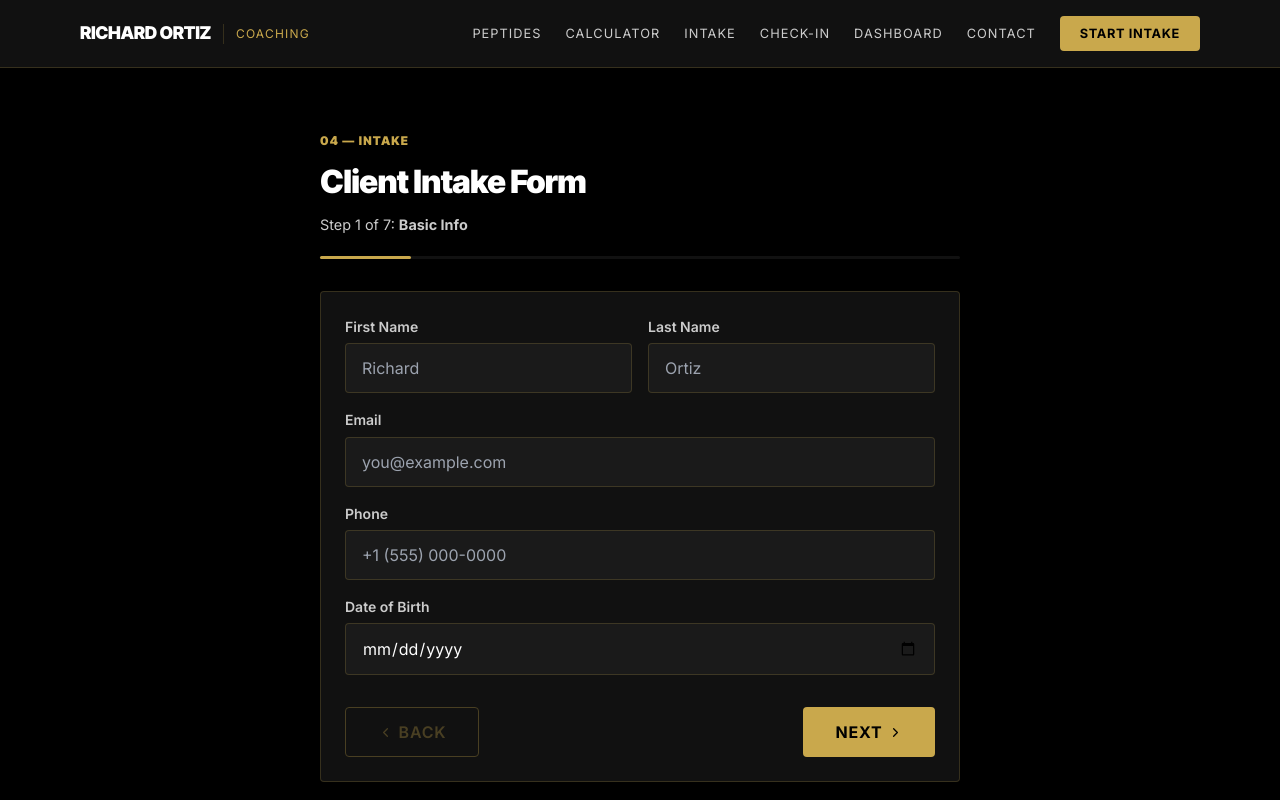
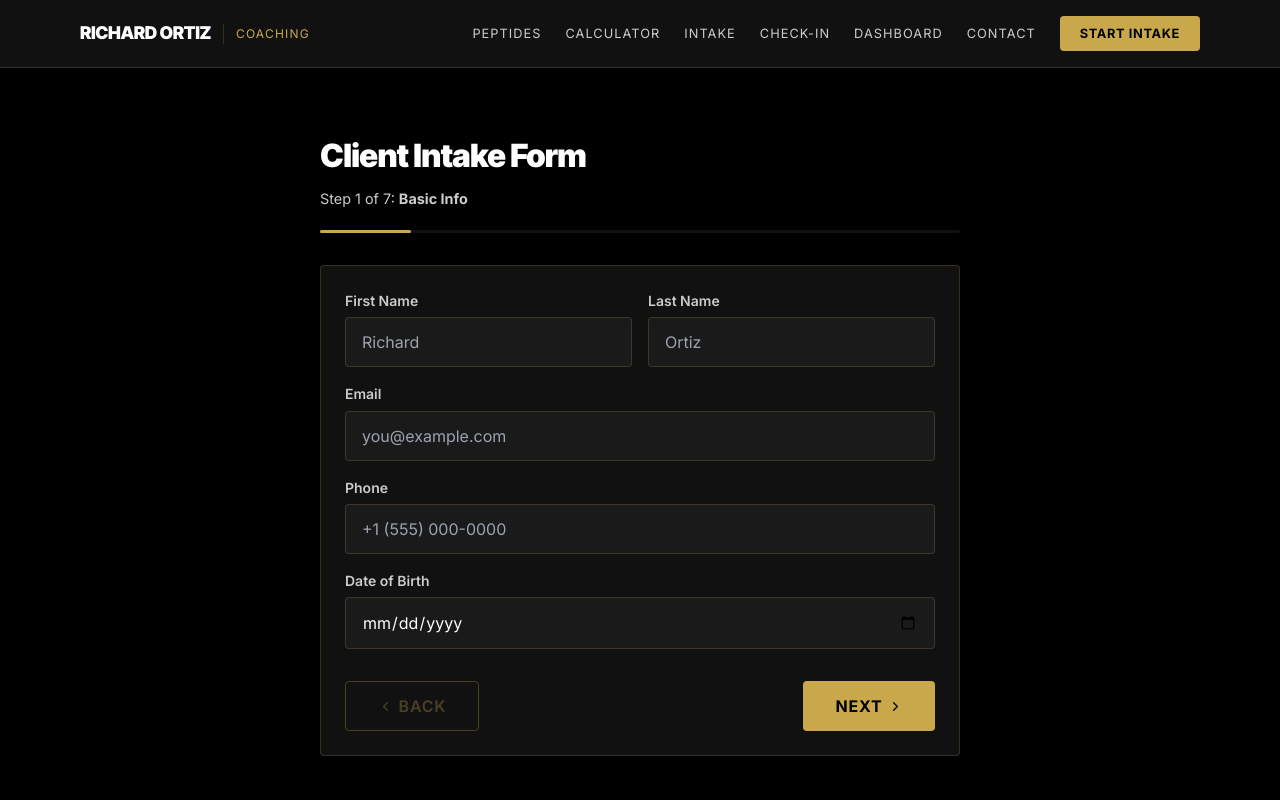
Before and after one commit to asaasinai/richard-ortiz-coaching, a Next.js app: page /intake in a window 1280 px wide. Shown: the top 800 px of the page. Built offline with nearby package versions, Linux system fonts and the light colour scheme.

Commit message:
Remove section number labels from page headers

```diff
--- a/src/app/intake/page.tsx
+++ b/src/app/intake/page.tsx
@@ -218,7 +218,6 @@ export default function IntakePage() {
     <>
       <Nav/>
       <div className="max-w-2xl mx-auto px-4 py-16">
-        <span className="section-num">04 — Intake</span>
         <h1 style={{fontFamily:"Inter Tight,sans-serif",fontWeight:900,fontSize:"2rem",letterSpacing:"-0.02em"}}>Client Intake Form</h1>
         <p style={{color:"var(--text-soft)",fontSize:"0.9rem",marginTop:"0.5rem"}}>
           Step {step+1} of {STEPS.length}: <strong>{STEPS[step]}</strong>
```
